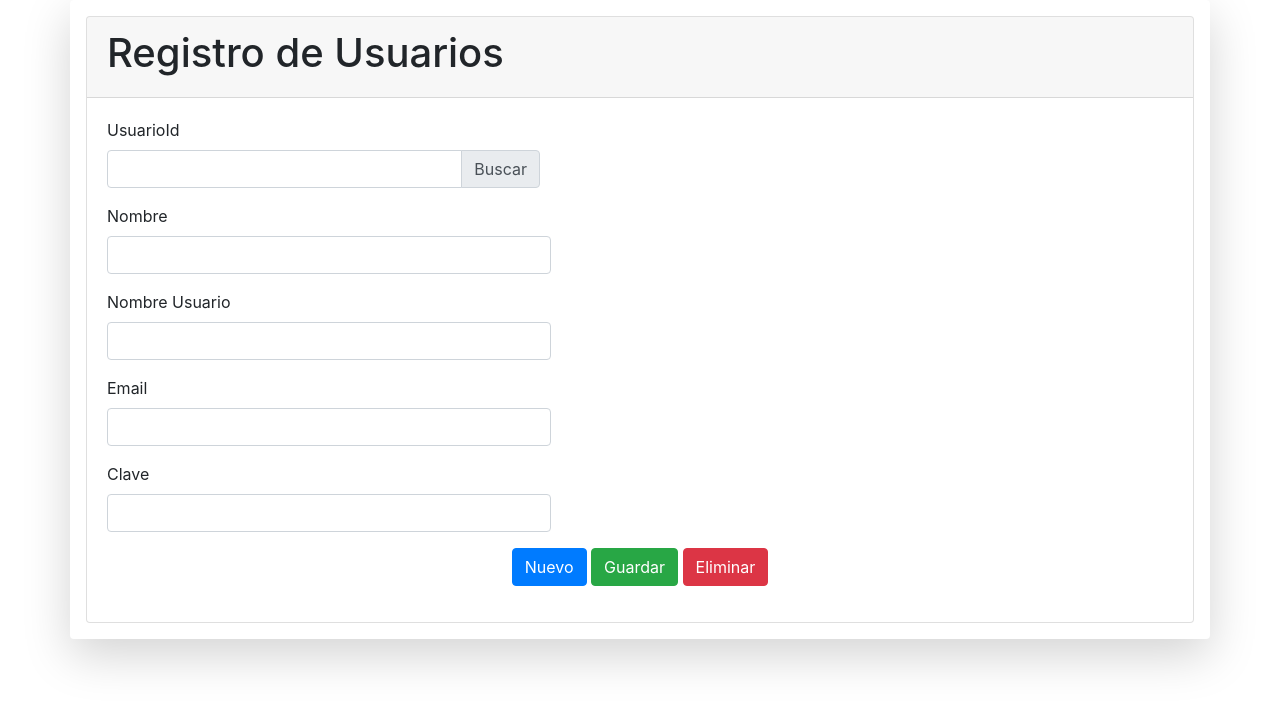
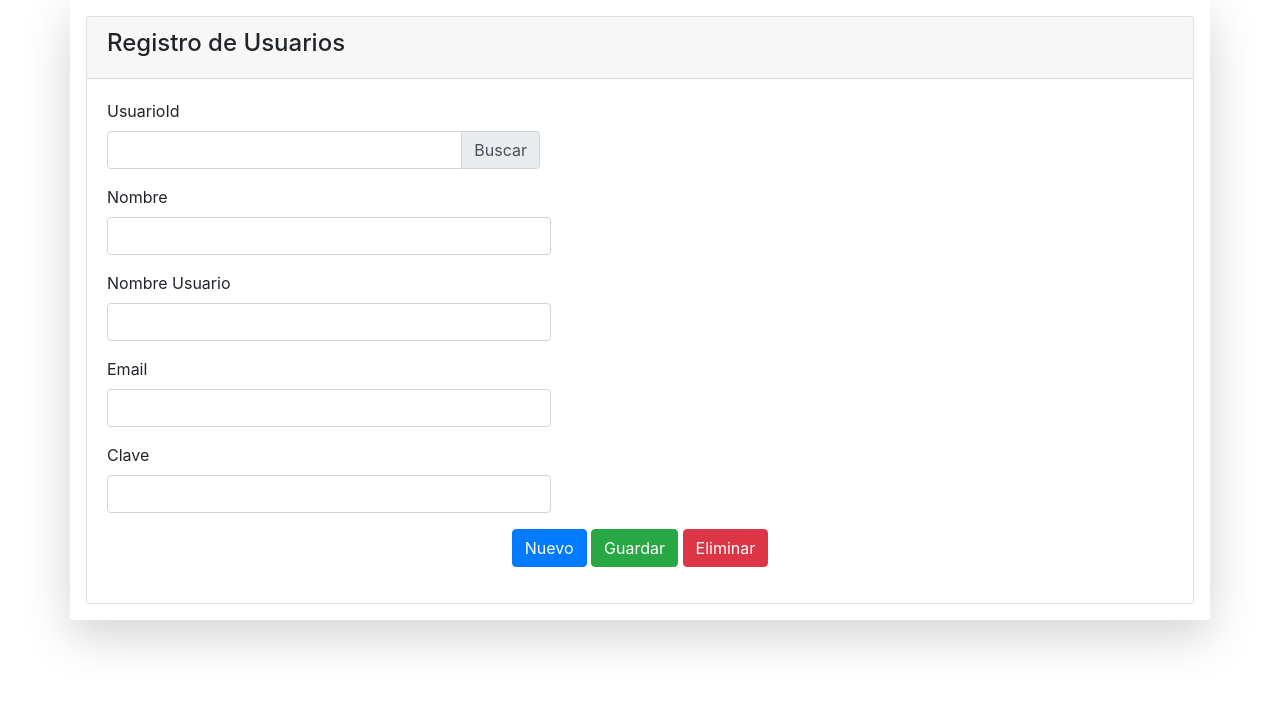
Before and after one commit to MariaIsabelAl/Bootstrap, a plain HTML site: page Bootstrap.html in a window 1280 px wide. Drawn offline with nearby package versions, Linux system fonts and the light colour scheme.

Commit message:
Arreglado

```diff
--- a/Bootstrap.html
+++ b/Bootstrap.html
@@ -2,8 +2,7 @@
 <html>
 <head>
 	<title>Registro de Usuarios</title>
-
-<link rel="stylesheet" href="https://stackpath.bootstrapcdn.com/bootstrap/4.5.2/css/bootstrap.min.css" integrity="sha384-JcKb8q3iqJ61gNV9KGb8thSsNjpSL0n8PARn9HuZOnIxN0hoP+VmmDGMN5t9UJ0Z" crossorigin="anonymous">
+    <link rel="stylesheet" href="https://stackpath.bootstrapcdn.com/bootstrap/4.5.2/css/bootstrap.min.css" integrity="sha384-JcKb8q3iqJ61gNV9KGb8thSsNjpSL0n8PARn9HuZOnIxN0hoP+VmmDGMN5t9UJ0Z" crossorigin="anonymous">
 
 </head>
 
@@ -12,7 +11,7 @@
 		<div class="container shadow-lg p-3 rb-5 bg-white rounded">
 			<div class="card">
 				<div class="card-header">
-					<h1>Registro de Usuarios</h1>
+					<h4>Registro de Usuarios</h4>
 				</div>
 
 				<div class="card-body">
```
